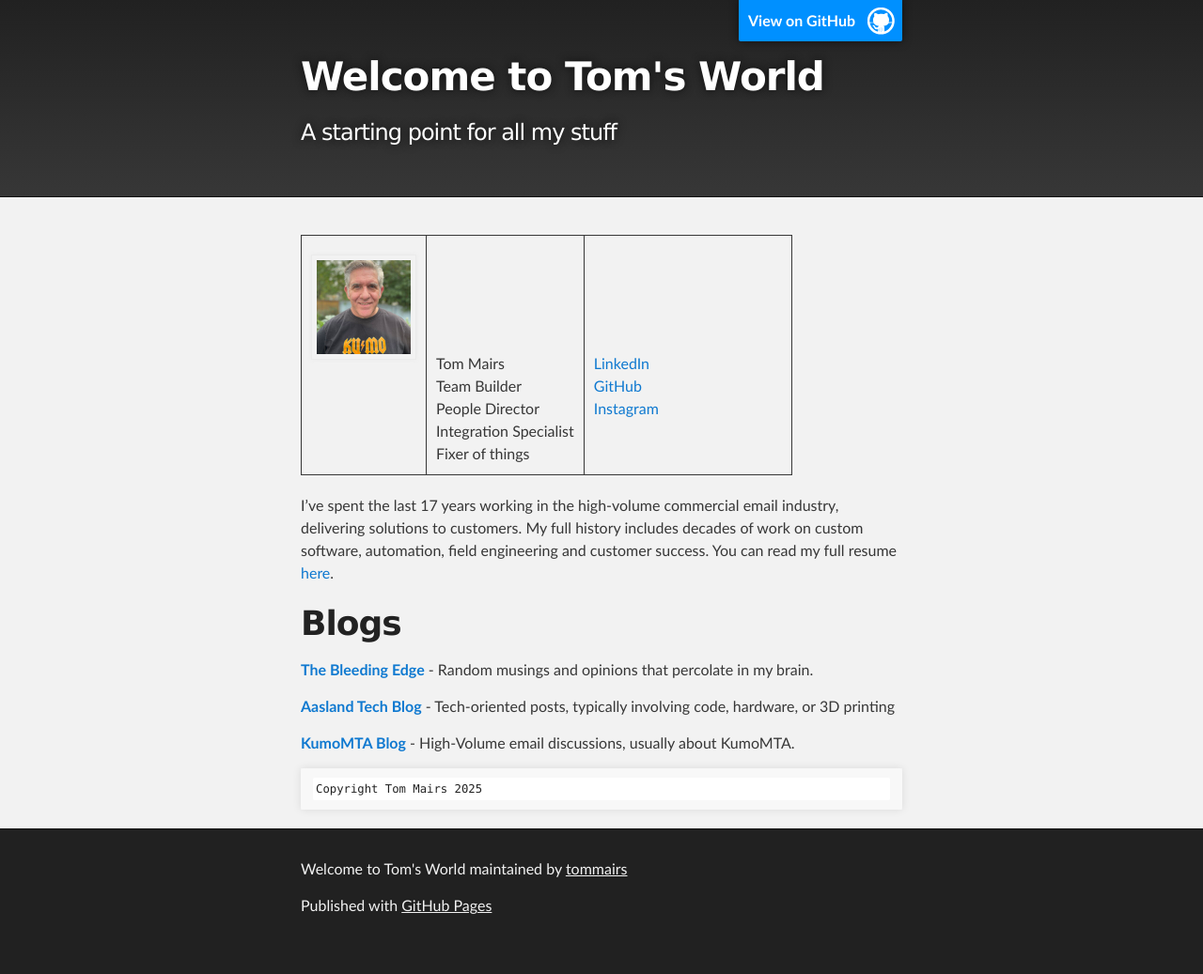
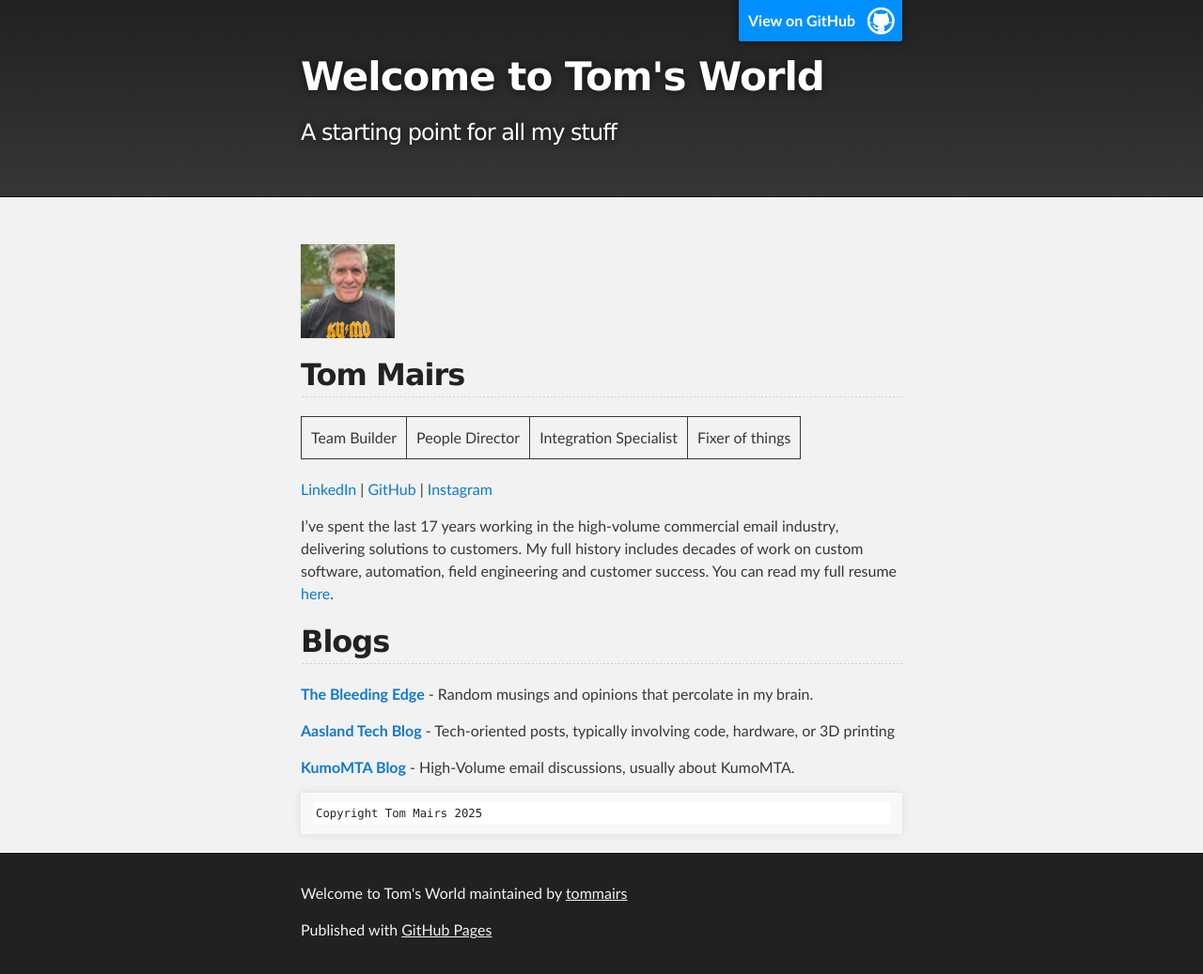
Before and after one commit to tommairs/aasland.github.io, a Jekyll site: the page built from index.md, in a window 1280 px wide. Shown: the whole page at 94% size. Built offline with Jekyll 4.4.1, drawn with Linux system fonts in a browser that asks for light colours; before the commit the page ends 1011 px from its top, so only the background shows below that.

Commit message:
Refactor index.md to improve layout and content

```diff
--- a/index.md
+++ b/index.md
@@ -2,22 +2,20 @@
 layout: default
 ---
 
+<img src="https://tommairs.github.io/images/tommairs.jpeg" width="100" height="100">
 
-<table><tr>
- <td> <img src="https://tommairs.github.io/images/tommairs.jpeg" width="100" height="100"> </td>
- <td> <b>Tom Mairs</b> <br>Team Builder <br>People Director <br>Integration Specialist <br>Fixer of things  </td>
- <td width=200>
- <a href="https://www.linkedin.com/in/tommairs/">LinkedIn</a><br>
- <a href = "https://github.com/tommairs">GitHub</a><br>
- <a href = "https://www.instagram.com/tom.mairs/">Instagram</a><br>
- </td>
-</tr>
-</table>
+## Tom Mairs
+
+Team Builder | People Director | Integration Specialist | Fixer of things
+
+<a href="https://www.linkedin.com/in/tommairs/" target=_blank >LinkedIn</a> |
+<a href = "https://github.com/tommairs" target=_blank >GitHub</a> |
+<a href = "https://www.instagram.com/tom.mairs/" target=_blank >Instagram</a>
 
 I've  spent the last 17 years working in the high-volume commercial email industry, delivering solutions to customers. My full history includes decades of work on custom software, automation, field engineering and customer success. You can read my full resume [here](https://drive.google.com/file/d/1QGaYGUQJYsC8okMg0LAftp_IM_B3IWQg/view?usp=share_link).
 
 
-# Blogs
+## Blogs
 
 [**The Bleeding Edge**](https://thebleedingedge.ca/) - Random musings and opinions that percolate in my brain.
 
```
